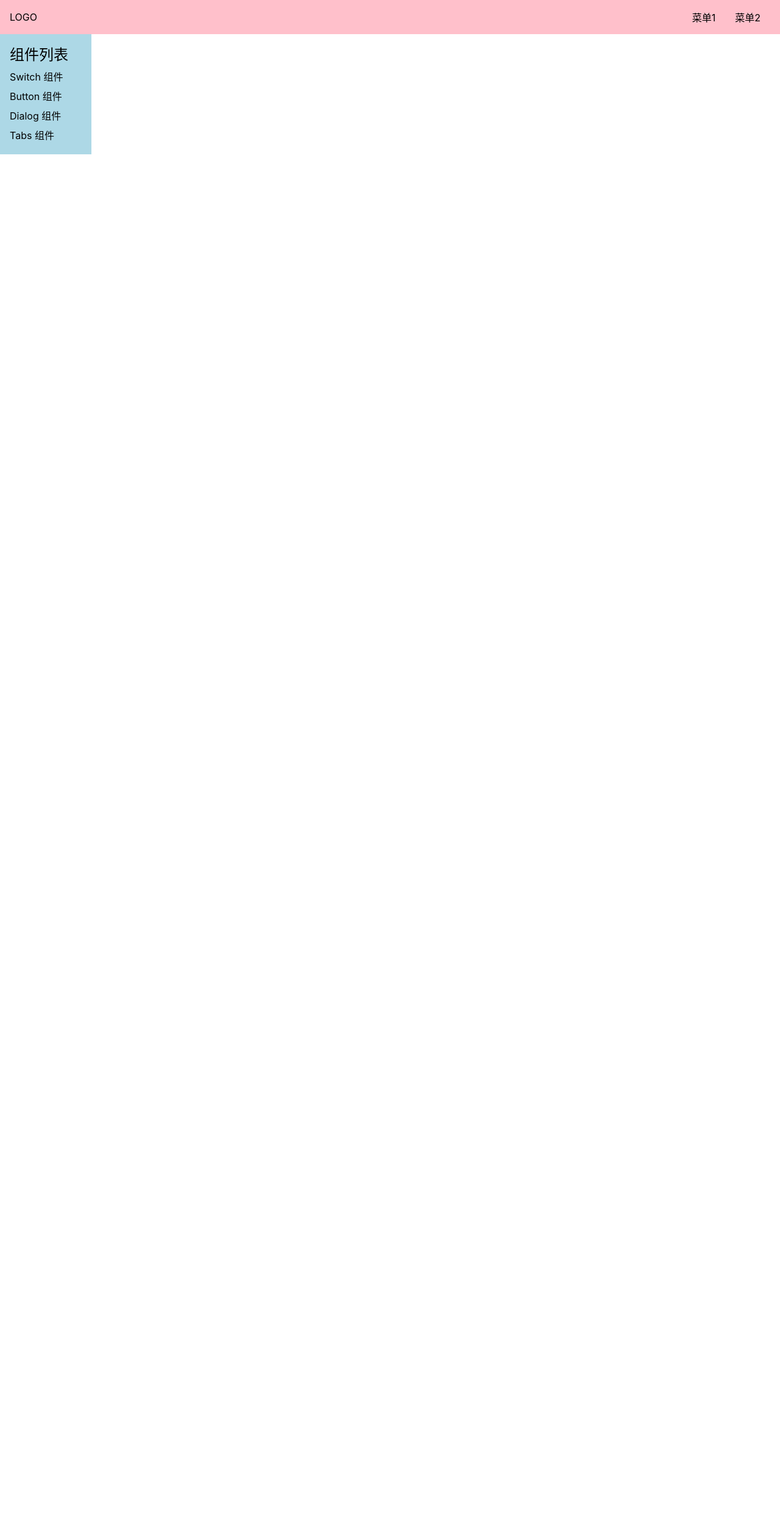
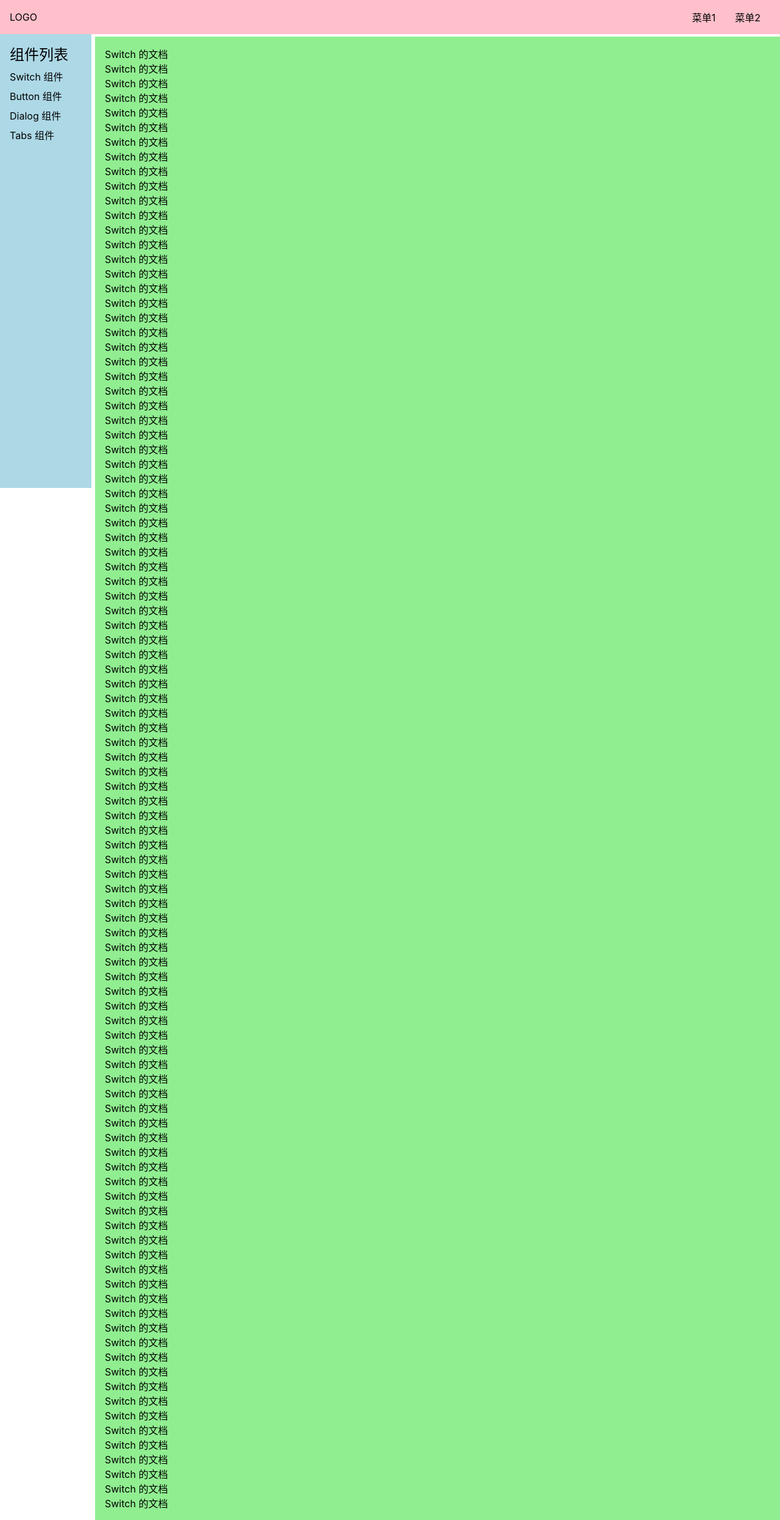
Before and after one commit to sherryYYX/miao-ui-vue3, a Vue app: page /#/doc/switch in a window 1280 px wide. Shown: the whole page at 61% size. Before the commit the page ends 800 px from the top, so only its background shows below. Built offline with nearby package versions, Linux system fonts and the light colour scheme.

Commit message:
优化样式

```diff
--- a/src/components/SwitchDemo.vue
+++ b/src/components/SwitchDemo.vue
@@ -1,6 +1,105 @@
 <template>
 <div>
-    switch
+    <p>Switch 的文档</p>
+    <p>Switch 的文档</p>
+    <p>Switch 的文档</p>
+    <p>Switch 的文档</p>
+    <p>Switch 的文档</p>
+    <p>Switch 的文档</p>
+    <p>Switch 的文档</p>
+    <p>Switch 的文档</p>
+    <p>Switch 的文档</p>
+    <p>Switch 的文档</p>
+    <p>Switch 的文档</p>
+    <p>Switch 的文档</p>
+    <p>Switch 的文档</p>
+    <p>Switch 的文档</p>
+    <p>Switch 的文档</p>
+    <p>Switch 的文档</p>
+    <p>Switch 的文档</p>
+    <p>Switch 的文档</p>
+    <p>Switch 的文档</p>
+    <p>Switch 的文档</p>
+    <p>Switch 的文档</p>
+    <p>Switch 的文档</p>
+    <p>Switch 的文档</p>
+    <p>Switch 的文档</p>
+    <p>Switch 的文档</p>
+    <p>Switch 的文档</p>
+    <p>Switch 的文档</p>
+    <p>Switch 的文档</p>
+    <p>Switch 的文档</p>
+    <p>Switch 的文档</p>
+    <p>Switch 的文档</p>
+    <p>Switch 的文档</p>
+    <p>Switch 的文档</p>
+    <p>Switch 的文档</p>
+    <p>Switch 的文档</p>
+    <p>Switch 的文档</p>
+    <p>Switch 的文档</p>
+    <p>Switch 的文档</p>
+    <p>Switch 的文档</p>
+    <p>Switch 的文档</p>
+    <p>Switch 的文档</p>
+    <p>Switch 的文档</p>
+    <p>Switch 的文档</p>
+    <p>Switch 的文档</p>
+    <p>Switch 的文档</p>
+    <p>Switch 的文档</p>
+    <p>Switch 的文档</p>
+    <p>Switch 的文档</p>
+    <p>Switch 的文档</p>
+    <p>Switch 的文档</p>
+    <p>Switch 的文档</p>
+    <p>Switch 的文档</p>
+    <p>Switch 的文档</p>
+    <p>Switch 的文档</p>
+    <p>Switch 的文档</p>
+    <p>Switch 的文档</p>
+    <p>Switch 的文档</p>
+    <p>Switch 的文档</p>
+    <p>Switch 的文档</p>
+    <p>Switch 的文档</p>
+    <p>Switch 的文档</p>
+    <p>Switch 的文档</p>
+    <p>Switch 的文档</p>
+    <p>Switch 的文档</p>
+    <p>Switch 的文档</p>
+    <p>Switch 的文档</p>
+    <p>Switch 的文档</p>
+    <p>Switch 的文档</p>
+    <p>Switch 的文档</p>
+    <p>Switch 的文档</p>
+    <p>Switch 的文档</p>
+    <p>Switch 的文档</p>
+    <p>Switch 的文档</p>
+    <p>Switch 的文档</p>
+    <p>Switch 的文档</p>
+    <p>Switch 的文档</p>
+    <p>Switch 的文档</p>
+    <p>Switch 的文档</p>
+    <p>Switch 的文档</p>
+    <p>Switch 的文档</p>
+    <p>Switch 的文档</p>
+    <p>Switch 的文档</p>
+    <p>Switch 的文档</p>
+    <p>Switch 的文档</p>
+    <p>Switch 的文档</p>
+    <p>Switch 的文档</p>
+    <p>Switch 的文档</p>
+    <p>Switch 的文档</p>
+    <p>Switch 的文档</p>
+    <p>Switch 的文档</p>
+    <p>Switch 的文档</p>
+    <p>Switch 的文档</p>
+    <p>Switch 的文档</p>
+    <p>Switch 的文档</p>
+    <p>Switch 的文档</p>
+    <p>Switch 的文档</p>
+    <p>Switch 的文档</p>
+    <p>Switch 的文档</p>
+    <p>Switch 的文档</p>
+    <p>Switch 的文档</p>
 </div>
 </template>
 
--- a/src/components/Topnav.vue
+++ b/src/components/Topnav.vue
@@ -34,7 +34,10 @@
     background: pink;
     display: flex;
     padding: 16px;
-    position: relative;
+    position: fixed;
+    top: 0;
+    left: 0;
+    width: 100%;
     z-index: 10;
     justify-content: center;
     align-items: center;
--- a/src/views/doc.vue
+++ b/src/views/doc.vue
@@ -1,6 +1,6 @@
 <template>
-<div>
-    <Topnav />
+<div class="layout">
+    <Topnav class="nav" />
     <div class="content">
         <aside v-if="menuVisible">
             <h2>组件列表</h2>
@@ -46,6 +46,40 @@
 </script>
 
 <style lang="scss" scoped>
+.layout {
+    display: flex;
+    flex-direction: column;
+    height: 100vh;
+
+    >.nav {
+        flex-shrink: 0;
+    }
+
+    >.content {
+        flex-grow: 1;
+        padding-top: 60px;
+        padding-left: 156px;
+
+        @media (max-width: 500px) {
+            padding-left: 0;
+        }
+    }
+}
+
+.content {
+    display: flex;
+
+    >aside {
+        flex-shrink: 0;
+    }
+
+    >main {
+        flex-grow: 1;
+        padding: 16px;
+        background: lightgreen;
+    }
+}
+
 aside {
     background: lightblue;
     width: 150px;
@@ -54,6 +88,7 @@
     top: 0;
     left: 0;
     padding-top: 70px;
+    height: 100%;
 
     >h2 {
         margin-bottom: 4px;
@@ -64,12 +99,9 @@
             padding: 4px 0;
         }
     }
+}
 
-    @media (max-width: 500px) {
-        position: fixed;
-        top: 0;
-        left: 0;
-        padding-top: 70px;
-    }
+main {
+    overflow: auto;
 }
 </style>
```
